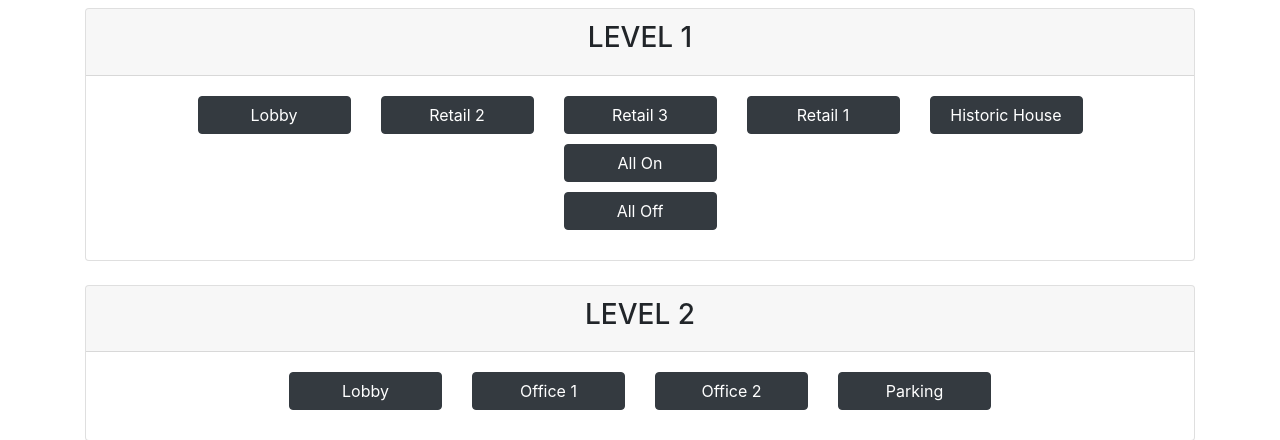
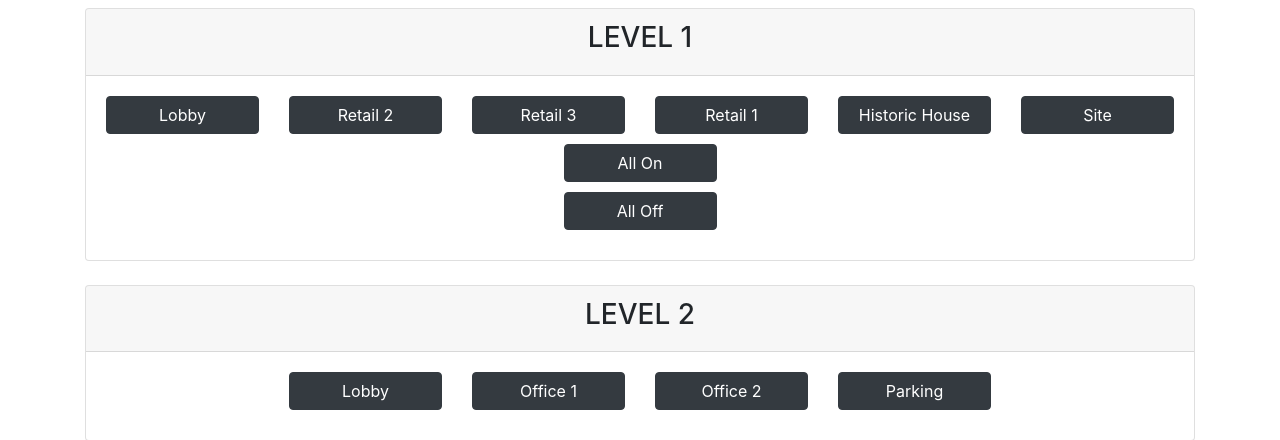
Before and after one commit to EdwarVillamizar/luces_maqueta, a Flask app: page / in a window 1280 px wide. Shown: the part 64-504 px from the top of the page. Run offline with Flask 2, Linux system fonts and the light colour scheme; some libraries are stand-ins or nearby versions.

Commit message:
feat: se corrigen cambios de configuracion de botones

```diff
--- a/app.py
+++ b/app.py
@@ -27,7 +27,8 @@ INITIAL_LED_STATUS = {
         "Retail 1": False,
         "Retail 2": False,
         "Retail 3": False,
-        "Historic House": False
+        "Historic House": False,
+        "Site": False
     },
     "level2": {
         "Office 2": False,
--- a/templates/index.html
+++ b/templates/index.html
@@ -64,6 +64,7 @@
                     <div class="col-md-2"><button class="btn btn-dark btn-custom" onclick="set_range_leds('level1','Retail 3',59,95,1,1)">Retail 3</button></div>
                     <div class="col-md-2"><button class="btn btn-dark btn-custom" onclick="set_range_leds('level1','Retail 1',110,170,1,1)">Retail 1</button></div>
                     <div class="col-md-2"><button class="btn btn-dark btn-custom" onclick="set_range_leds('level1','Historic House',284,299,1,2)">Historic House</button></div>
+                    <div class="col-md-2"><button class="btn btn-dark btn-custom" onclick="toggle_actuator('level1','Site',2,1)">Site</button></div>
                 </div>
 
                 <div class="row justify-content-center">
@@ -142,9 +143,9 @@
                     <div class="col-md-2"><button class="btn btn-dark btn-custom" onclick="set_range_leds('level5','505',36,46,4,1)">505</button></div>
                     <div class="col-md-2"><button class="btn btn-dark btn-custom" onclick="set_range_leds('level5','506',25,34,4,1)">506</button></div>
                     <div class="col-md-2"><button class="btn btn-dark btn-custom" onclick="set_range_leds('level5','507',14,23,4,1)">507</button></div>
-                    <div class="col-md-2"><button class="btn btn-dark btn-custom" onclick="set_range_leds('level5','508',131,141,4,1)">508</button></div>
-                    <div class="col-md-2"><button class="btn btn-dark btn-custom" onclick="set_range_leds('level5','509',120,129,4,1)">509</button></div>
-                    <div class="col-md-2"><button class="btn btn-dark btn-custom" onclick="set_range_leds('level5','510',108,117,4,1)">510</button></div>
+                    <div class="col-md-2"><button class="btn btn-dark btn-custom" onclick="set_range_leds('level5','508',213,219,4,1)">508</button></div>
+                    <div class="col-md-2"><button class="btn btn-dark btn-custom" onclick="set_range_leds('level5','509',190,208,4,1)">509</button></div>
+                    <div class="col-md-2"><button class="btn btn-dark btn-custom" onclick="set_range_leds('level5','510',180,186,4,1)">510</button></div>
                     <div class="col-md-2"><button class="btn btn-dark btn-custom" onclick="set_range_leds('level5','511',169,178,4,1)">511</button></div>
                     <div class="col-md-2"><button class="btn btn-dark btn-custom" onclick="set_range_leds('level5','512',157,166,4,1)">512</button></div>
                     <div class="col-md-2"><button class="btn btn-dark btn-custom" onclick="set_range_leds('level5','513',148,154,4,1)">513</button></div>
@@ -164,23 +165,22 @@
             </div>
             <div class="card-body">
                 <div class="row justify-content-center">
-                    <div class="col-md-2"><button class="btn btn-dark btn-custom" onclick="set_range_leds('level6','601',72,81,1,2)">601</button></div>
-                    <div class="col-md-2"><button class="btn btn-dark btn-custom" onclick="set_range_leds('level6','602',61,70,1,2)">602</button></div>
-                    <div class="col-md-2"><button class="btn btn-dark btn-custom" onclick="set_range_leds('level6','603',49,59,1,2)">603</button></div>
-                    <div class="col-md-2"><button class="btn btn-dark btn-custom" onclick="set_range_leds('level6','604',38,46,1,2)">604</button></div>
-                    <div class="col-md-2"><button class="btn btn-dark btn-custom" onclick="set_range_leds('level6','605',28,36,1,2)">605</button></div>
-                    <div class="col-md-2"><button class="btn btn-dark btn-custom" onclick="set_range_leds('level6','606',18,26,1,2)">606</button></div>
-                    <div class="col-md-2"><button class="btn btn-dark btn-custom" onclick="set_range_leds('level6','607',6,15,1,2)">607</button></div>
-                    <div class="col-md-2"><button class="btn btn-dark btn-custom" onclick="set_range_leds('level6','608',122,132,5,1)">608</button></div>
-                    <div class="col-md-2"><button class="btn btn-dark btn-custom" onclick="set_range_leds('level6','609',109,119,1,2)">609</button></div>
-                    <div class="col-md-2"><button class="btn btn-dark btn-custom" onclick="set_range_leds('level6','610',96,106,1,2)">610</button></div>
-                    <div class="col-md-2"><button class="btn btn-dark btn-custom" onclick="set_range_leds('level6','611',167,175,1,2)">611</button></div>
-                    <div class="col-md-2"><button class="btn btn-dark btn-custom" onclick="set_range_leds('level6','612',155,163,1,2)">612</button></div>
-                    <div class="col-md-2"><button class="btn btn-dark btn-custom" onclick="set_range_leds('level6','613',146,152,1,2)">613</button></div>
-                    <div class="col-md-2"><button class="btn btn-dark btn-custom" onclick="set_range_leds('level6','614',123,142,1,2)">614</button></div>
-                    <div class="col-md-2"><button class="btn btn-dark btn-custom" onclick="set_range_leds('level6','615',112,119,1,2)">615</button></div>
-                    <div class="col-md-2"><button class="btn btn-dark btn-custom" onclick="set_range_leds('level6','616',101,110,1,2)">616</button></div>
-
+                    <div class="col-md-2"><button class="btn btn-dark btn-custom" onclick="set_range_leds('level6','601',89,97,5,2)">601</button></div>
+                    <div class="col-md-2"><button class="btn btn-dark btn-custom" onclick="set_range_leds('level6','602',78,87,5,2)">602</button></div>
+                    <div class="col-md-2"><button class="btn btn-dark btn-custom" onclick="set_range_leds('level6','603',65,75,5,2)">603</button></div>
+                    <div class="col-md-2"><button class="btn btn-dark btn-custom" onclick="set_range_leds('level6','604',52,63,5,2)">604</button></div>
+                    <div class="col-md-2"><button class="btn btn-dark btn-custom" onclick="set_range_leds('level6','605',40,50,5,2)">605</button></div>
+                    <div class="col-md-2"><button class="btn btn-dark btn-custom" onclick="set_range_leds('level6','606',28,36,5,2)">606</button></div>
+                    <div class="col-md-2"><button class="btn btn-dark btn-custom" onclick="set_range_leds('level6','607',17,26,5,2)">607</button></div>
+                    <div class="col-md-2"><button class="btn btn-dark btn-custom" onclick="set_range_leds('level6','608',211,217,5,1)">608</button></div>
+                    <div class="col-md-2"><button class="btn btn-dark btn-custom" onclick="set_range_leds('level6','609',183,206,5,2)">609</button></div>
+                    <div class="col-md-2"><button class="btn btn-dark btn-custom" onclick="set_range_leds('level6','610',178,184,5,2)">610</button></div>
+                    <div class="col-md-2"><button class="btn btn-dark btn-custom" onclick="set_range_leds('level6','611',167,175,5,2)">611</button></div>
+                    <div class="col-md-2"><button class="btn btn-dark btn-custom" onclick="set_range_leds('level6','612',155,163,5,2)">612</button></div>
+                    <div class="col-md-2"><button class="btn btn-dark btn-custom" onclick="set_range_leds('level6','613',146,152,5,2)">613</button></div>
+                    <div class="col-md-2"><button class="btn btn-dark btn-custom" onclick="set_range_leds('level6','614',123,142,5,2)">614</button></div>
+                    <div class="col-md-2"><button class="btn btn-dark btn-custom" onclick="set_range_leds('level6','615',112,119,5,2)">615</button></div>
+                    <div class="col-md-2"><button class="btn btn-dark btn-custom" onclick="set_range_leds('level6','616',101,110,5,2)">616</button></div>
                 </div>
             </div>
         </div>
@@ -228,7 +228,7 @@
                     <div class="col-md-2"><button class="btn btn-dark btn-custom" onclick="set_range_leds('level8','805',42,52,3,2)">805</button></div>
                     <div class="col-md-2"><button class="btn btn-dark btn-custom" onclick="set_range_leds('level8','806',30,39,3,2)">806</button></div>
                     <div class="col-md-2"><button class="btn btn-dark btn-custom" onclick="set_range_leds('level8','807',18,27,3,2)">807</button></div>
-                    <div class="col-md-2"><button class="btn btn-dark btn-custom" onclick="set_range_leds('level8','808',214,220,7,1)">808</button></div>
+                    <div class="col-md-2"><button class="btn btn-dark btn-custom" onclick="set_range_leds('level8','808',214,220,3,2)">808</button></div>
                     <div class="col-md-2"><button class="btn btn-dark btn-custom" onclick="set_range_leds('level8','809',190,210,3,2)">809</button></div>
                     <div class="col-md-2"><button class="btn btn-dark btn-custom" onclick="set_range_leds('level8','810',181,187,3,2)">810</button></div>
                     <div class="col-md-2"><button class="btn btn-dark btn-custom" onclick="set_range_leds('level8','811',170,178,3,2)">811</button></div>
@@ -237,9 +237,6 @@
                     <div class="col-md-2"><button class="btn btn-dark btn-custom" onclick="set_range_leds('level8','814',127,144,3,2)">814</button></div>
                     <div class="col-md-2"><button class="btn btn-dark btn-custom" onclick="set_range_leds('level8','815',115,121,3,2)">815</button></div>
                     <div class="col-md-2"><button class="btn btn-dark btn-custom" onclick="set_range_leds('level8','816',104,112,3,2)">816</button></div>
-
-
-
                 </div>
             </div>
         </div>
@@ -251,9 +248,9 @@
             </div>
             <div class="card-body">
                 <div class="row justify-content-center">
-                    <div class="col-md-2"><button class="btn btn-dark btn-custom" onclick="toggle_actuator('level9','PH1',269,298,2,2)">PH1</button></div>
-                    <div class="col-md-2"><button class="btn btn-dark btn-custom" onclick="toggle_actuator('level9','PH2',230,260,3,2)">PH2</button></div>
-                    <div class="col-md-2"><button class="btn btn-dark btn-custom" onclick="toggle_actuator('level9','Common',279,294,3,2)">Common</button></div>
+                    <div class="col-md-2"><button class="btn btn-dark btn-custom" onclick="set_range_leds('level9','PH1',269,298,2,2)">PH1</button></div>
+                    <div class="col-md-2"><button class="btn btn-dark btn-custom" onclick="set_range_leds('level9','PH2',230,260,3,2)">PH2</button></div>
+                    <div class="col-md-2"><button class="btn btn-dark btn-custom" onclick="set_range_leds('level9','Common',279,294,3,2)">Common</button></div>
                 </div>
             </div>
         </div>
```
Also changed, not shown: 1 other file.
